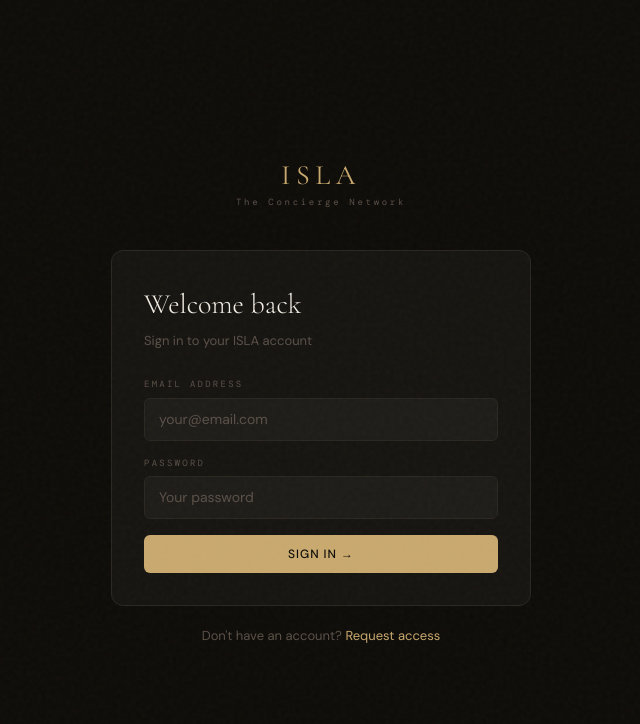
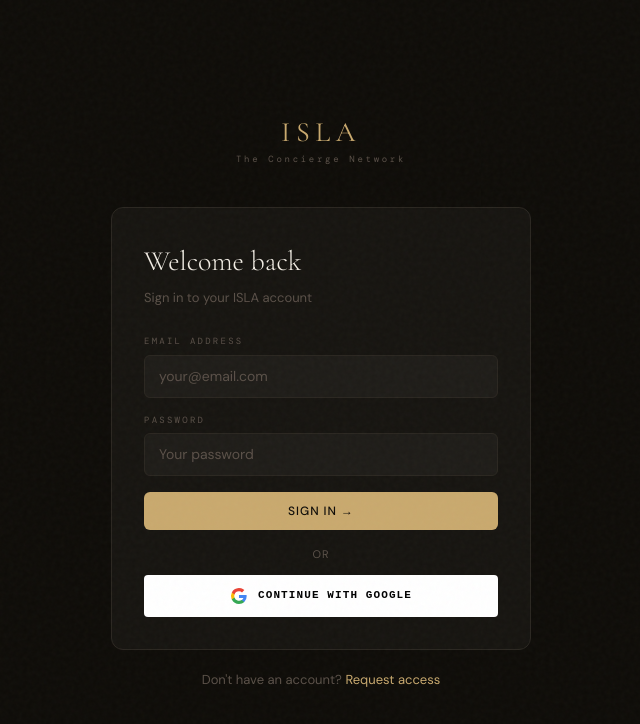
Before and after one commit to jadesainsbury1/isla-network, a Next.js app: page /auth/login in a window 1280 px wide. Shown: the top 724 px of the page, without its empty margins (319-959 px from the left). Built offline with nearby package versions, Linux system fonts and the light colour scheme.

Commit message:
Add Google login button

```diff
--- a/src/app/auth/login/page.tsx
+++ b/src/app/auth/login/page.tsx
@@ -77,6 +77,13 @@
               {loading ? 'Signing in…' : 'Sign In →'}
             </button>
           </form>
+        <div style={{ marginTop: 16 }}>
+          <div style={{ textAlign: 'center', marginBottom: 12, fontSize: 11, color: 'var(--muted)', letterSpacing: '0.1em' }}>OR</div>
+          <a href='/auth/google' style={{ display: 'flex', alignItems: 'center', justifyContent: 'center', gap: 10, width: '100%', padding: '12px 0', background: '#fff', color: '#000', borderRadius: 4, textDecoration: 'none', fontFamily: 'monospace', fontSize: 11, fontWeight: 600, letterSpacing: '0.1em', textTransform: 'uppercase' }}>
+            <svg width='18' height='18' viewBox='0 0 18 18'><path d='M16.51 8H8.98v3h4.3c-.18 1-.74 1.48-1.6 2.04v2.01h2.6a7.8 7.8 0 0 0 2.38-5.88c0-.57-.05-.66-.15-1.18z' fill='#4285F4'/><path d='M8.98 17c2.16 0 3.97-.72 5.3-1.94l-2.6-2a4.8 4.8 0 0 1-7.18-2.54H1.83v2.07A8 8 0 0 0 8.98 17z' fill='#34A853'/><path d='M4.5 10.52a4.8 4.8 0 0 1 0-3.04V5.41H1.83a8 8 0 0 0 0 7.18l2.67-2.07z' fill='#FBBC05'/><path d='M8.98 4.18c1.17 0 2.23.4 3.06 1.2l2.3-2.3A8 8 0 0 0 1.83 5.4L4.5 7.49a4.77 4.77 0 0 1 4.48-3.3z' fill='#EA4335'/></svg>
+            Continue with Google
+          </a>
+        </div>
         </div>
 
         <p style={{ textAlign: 'center', marginTop: 20, color: 'var(--muted)', fontSize: 13 }}>
```
